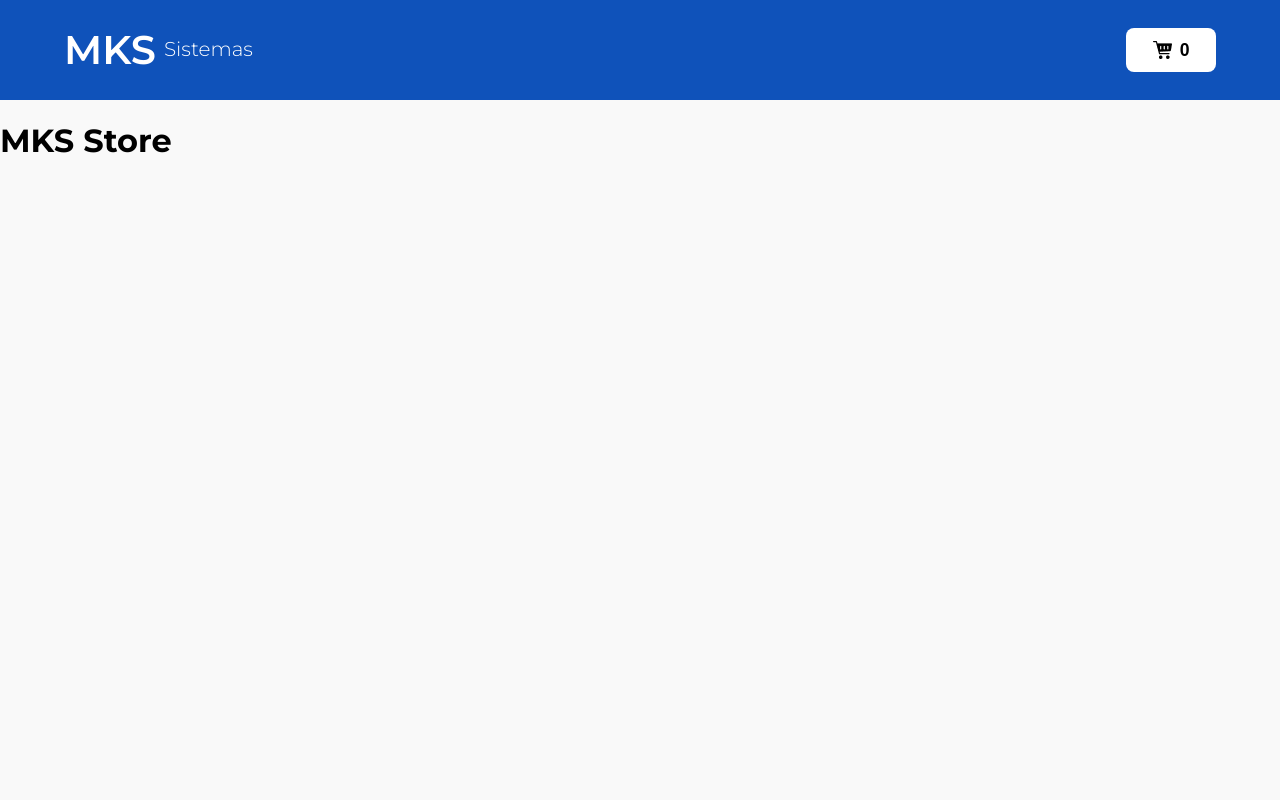
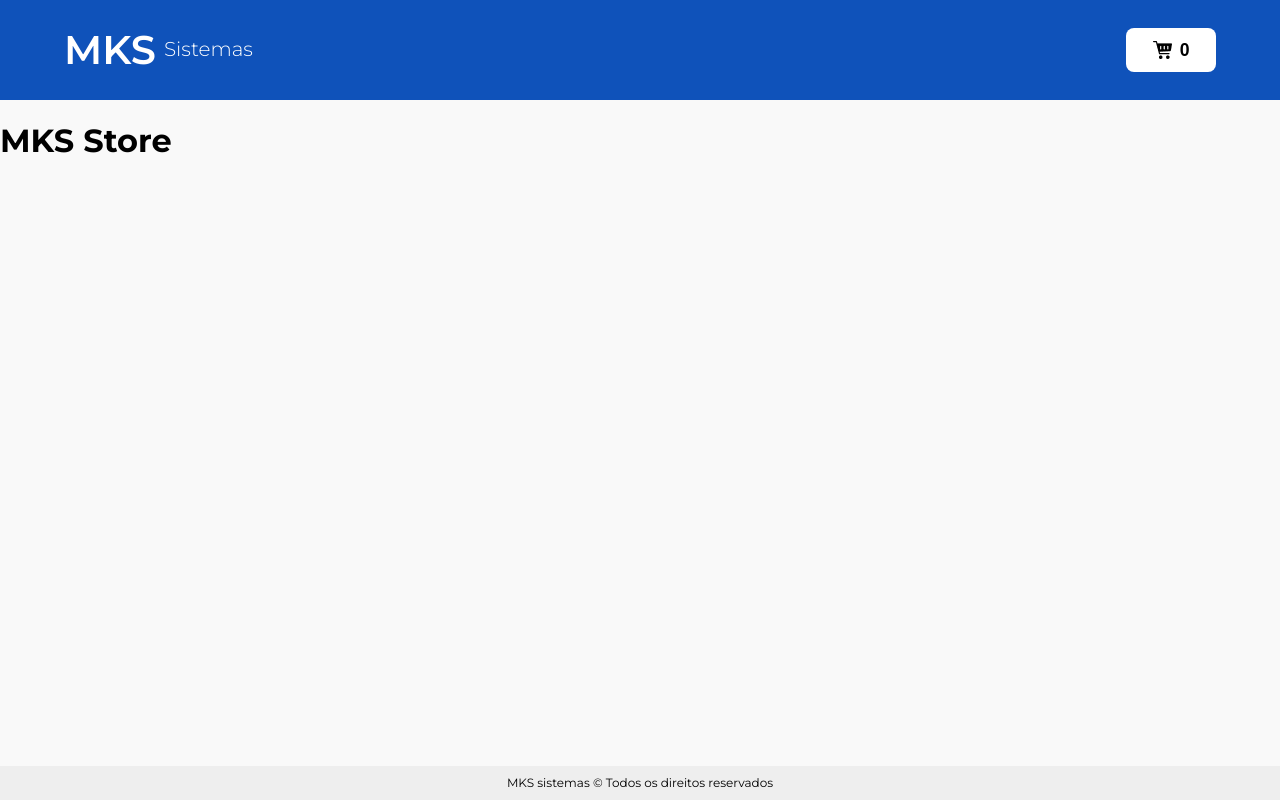
Before and after one commit to diogofernandoj/mks-store, a Next.js app: page / in a window 1280 px wide. Built offline with nearby package versions, Linux system fonts and the light colour scheme.

Commit message:
feat: add Footer component

```diff
--- a/app/_components/CartButton/CartButton.styled.ts
+++ b/app/_components/CartButton/CartButton.styled.ts
@@ -18,4 +18,5 @@
   font-weight: 700;
   font-size: 1.1rem;
   line-height: 1.4rem;
+  color: #000;
 `;
--- /dev/null
+++ b/app/_components/Footer/Footer.styled.ts
@@ -0,0 +1,19 @@
+import styled from "styled-components";
+
+export const FooterContainer = styled.footer`
+  background-color: #eee;
+  height: 2.1rem;
+  display: flex;
+  justify-content: center;
+  align-items: center;
+
+  position: fixed;
+  inset: auto 0 0 0;
+`;
+
+export const FooterText = styled.p`
+  text-align: center;
+  font-size: 0.75rem;
+  line-height: 0.91rem;
+  color: #000;
+`;
--- /dev/null
+++ b/app/_components/Footer/Footer.tsx
@@ -0,0 +1,11 @@
+import { FooterContainer, FooterText } from "./Footer.styled";
+
+const Footer = () => {
+  return (
+    <FooterContainer>
+      <FooterText>MKS sistemas © Todos os direitos reservados</FooterText>
+    </FooterContainer>
+  );
+};
+
+export default Footer;
--- /dev/null
+++ b/app/_components/Footer/index.ts
@@ -0,0 +1 @@
+export { default } from "./Footer";
--- a/app/page.tsx
+++ b/app/page.tsx
@@ -4,6 +4,7 @@
 import theme from "./styles/theme";
 import GlobalStyle from "./styles/GlobalStyle";
 import Navbar from "./_components/Navbar";
+import Footer from "./_components/Footer";
 
 const Home = () => {
   return (
@@ -11,6 +12,7 @@
       <GlobalStyle />
       <Navbar />
       <h1>MKS Store</h1>
+      <Footer />
     </ThemeProvider>
   );
 };
```
